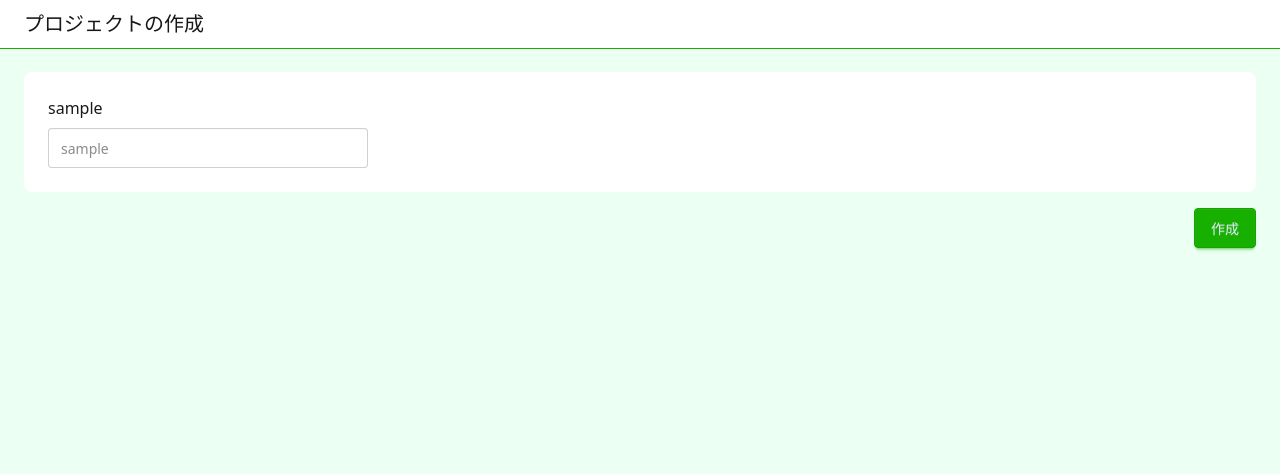
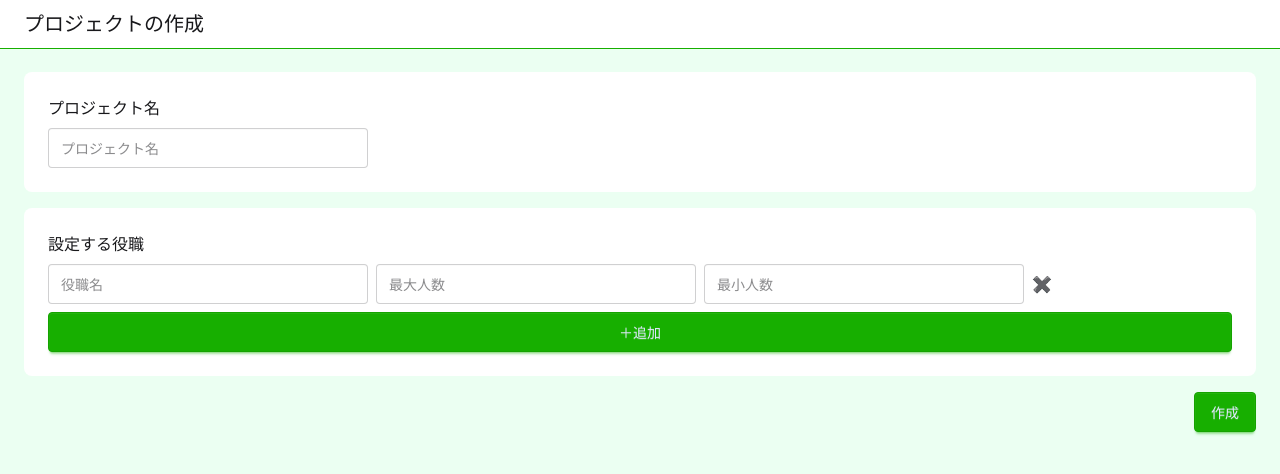
Before and after one commit to ut-code/how-match, a SvelteKit app in the folder web/: page /new in a window 1280 px wide. Shown: the top 474 px of the page. Built offline with nearby package versions, Linux system fonts and the light colour scheme.

Commit message:
新規ページのベース組み立て

```diff
--- a/web/src/routes/new/+page.svelte
+++ b/web/src/routes/new/+page.svelte
@@ -1,12 +1,38 @@
 <script>
   import Header from "~/components/header.svelte";
+
+  let inputs = [{ role: "", max: "", min: "" }];
+
+  function addInput() {
+    inputs = [...inputs, { role: "", max: "", min: "" }];
+  }
+  function deleteInput(index) {
+    inputs = inputs.filter((_, i) => i !== index);
+  }
 </script>
+
 <div>
   <Header title="プロジェクトの作成" />
   <div class="mt-12 h-full bg-base-100 p-6 flex flex-col gap-4">
     <div class="rounded-lg bg-white p-6 flex flex-col gap-2">
-      <p>sample</p>
-      <input type="text" class="input bg-white" placeholder="sample" />
+      <p>プロジェクト名</p>
+      <input type="text" class="input bg-white" placeholder="プロジェクト名" />
+    </div>
+    <div class="rounded-lg bg-white p-6 flex flex-col gap-2">
+      <p>設定する役職</p>
+      {#each inputs as input, index}
+        <div class="flex gap-2">
+          <input type="text" class="input bg-white" placeholder="役職名" bind:value={inputs[index].role} />
+          <input type="number" class="input bg-white" placeholder="最大人数" bind:value={inputs[index].max} />
+          <input type="number" class="input bg-white" placeholder="最小人数" bind:value={inputs[index].min} />
+          <button type="button" on:click={() => deleteInput(index)}>
+            ✖️
+          </button>
+        </div>
+      {/each}
+      <button type="button" class="btn btn-primary flex justify-center" on:click={addInput}>
+        ＋追加
+      </button>
     </div>
     <div class="flex justify-end">
       <button type="button" class="btn btn-primary">
```
